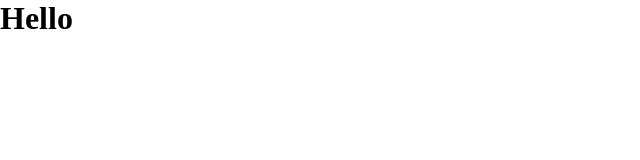
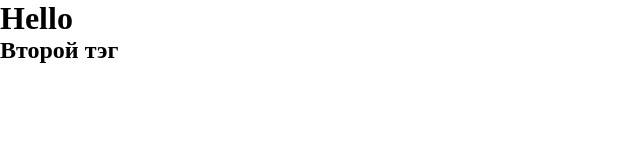
Before and after one commit to Psyho1992/try, a plain HTML site: page index.html in a window 1280 px wide. Shown: the whole page, without its empty margins (0-640 px from the left). Drawn offline with Linux system fonts and the light colour scheme.

Commit message:
Второй тэг

```diff
--- a/index.html
+++ b/index.html
@@ -12,6 +12,8 @@
 
 <h1>Hello</h1>
 
+<h2>Второй тэг</h2>
+
 
 </body>
 </html>
```
